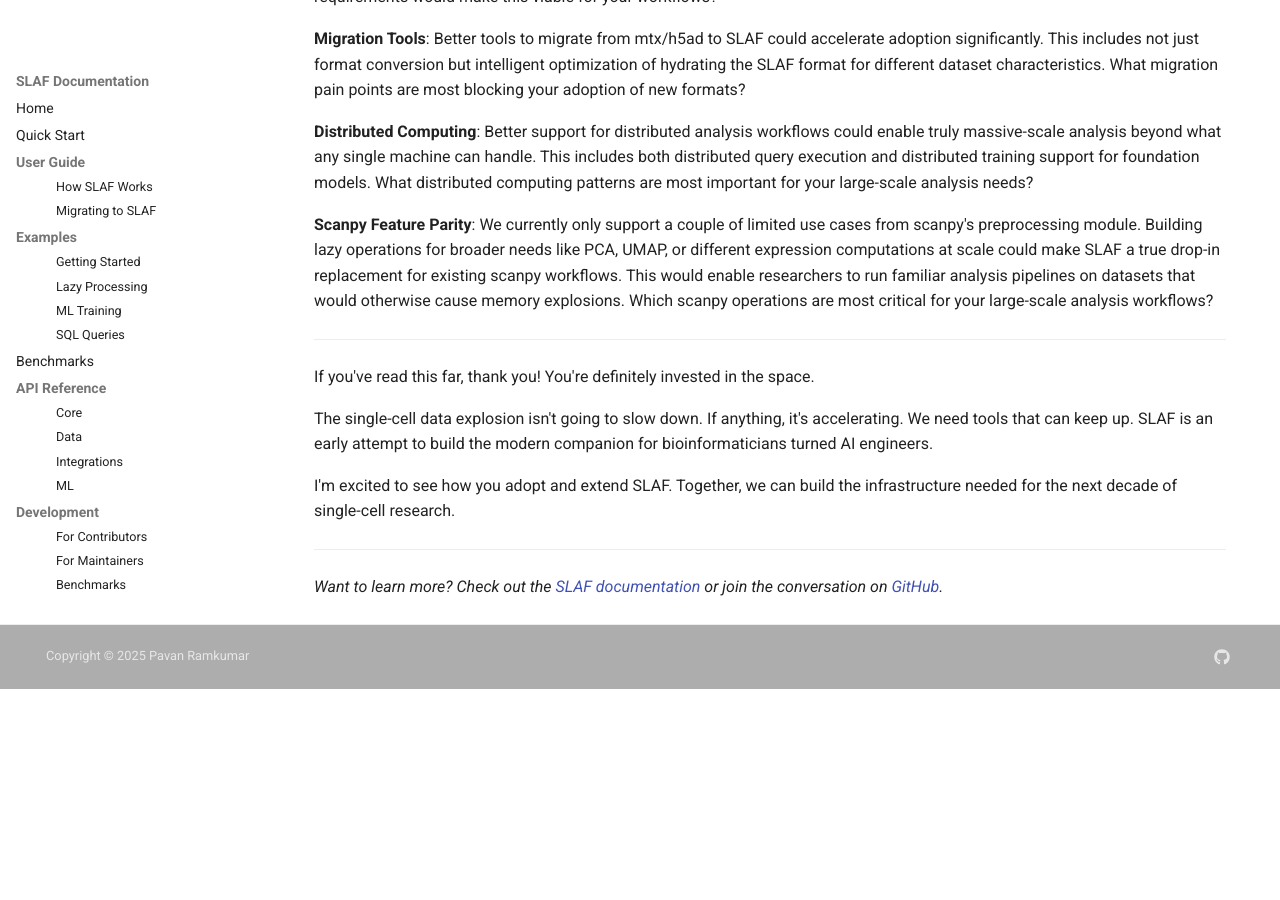
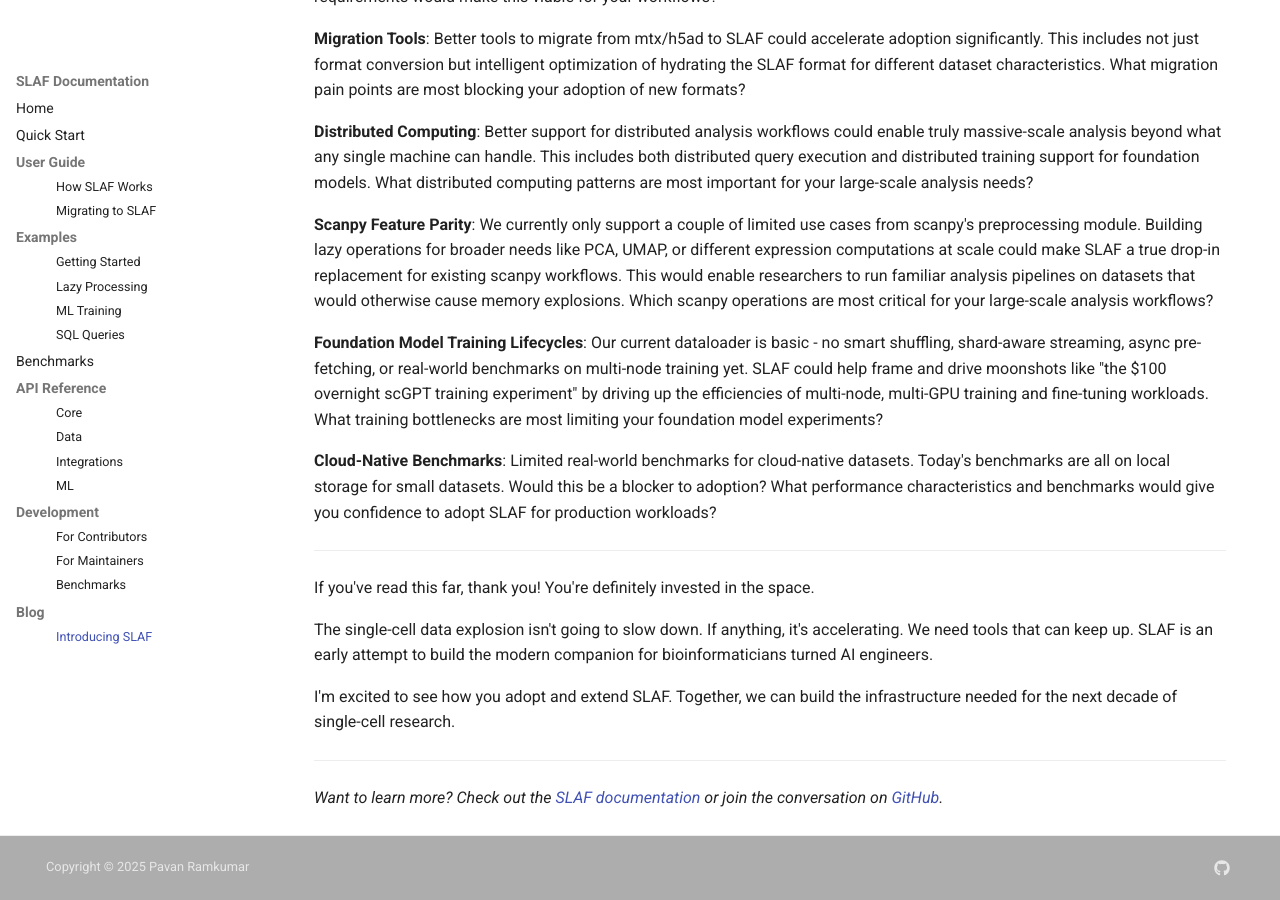
Before and after one commit to slaf-project/slaf, an MkDocs documentation site: the page built from docs/blog/introducing-slaf.md, in a window 1280 px wide and 900 px high, scrolled down 8413 px. Built offline with MkDocs 1.6.1 and Material for MkDocs 9.7.7, drawn with Linux system fonts in a browser that asks for light colours; comment, search, counter and statistics services are not loaded; before the commit the page ends 9102 px from its top, so only the background shows below that; part of the change alters nothing that is shown; some of the changed text lies outside the part shown.

Commit message:
more future work

```diff
--- a/docs/blog/introducing-slaf.md
+++ b/docs/blog/introducing-slaf.md
@@ -211,14 +211,14 @@ Traditional workflows: filtering, normalization, PCA, clustering. New AI-native
 
 SLAF is designed for the modern single-cell ecosystem facing scale challenges:
 
-| Persona                                  | Problem                                                                               | Current Reality                                                          | How SLAF Helps                                                                           |
-| ---------------------------------------- | ------------------------------------------------------------------------------------- | ------------------------------------------------------------------------ | ---------------------------------------------------------------------------------------- |
-| **Bioinformaticians**                    | OOM errors on 10M+ cell datasets, can't do self-service analysis                      | Need infrastructure engineers, wait weeks for provisioning               | Lazy evaluation eliminates OOM errors, enables 100M-cell analysis on laptop              |
-| **Foundation Model Builders**            | Spending more time on data engineering than model training, data transfer bottlenecks | Copy 500GB datasets to each node, experiments bottlenecked by throughput | Cloud-native streaming eliminates duplication, SQL queries enable efficient tokenization |
-| **Tech Leaders & Architects**            | Storage costs exploding, data multiplication problem                                  | 5 bioinformaticians × 500GB × 5 experiments = 12.5TB for 500GB data      | Zero-copy, query-in-place storage means one copy serves everyone                         |
-| **Tool Builders** (cellxgene developers) | Can't provide interactive experiences on massive datasets                             | Users wait minutes, need expensive infrastructure                        | Concurrent, cloud-scale access with high QPS, commodity web services                     |
-| **Atlas Builders** (CZI, etc.)           | Can't serve massive datasets to research community                                    | Datasets too large to download, expensive serving infrastructure         | Cloud-native, zero-copy storage enables global access without downloads                  |
-| **Data Integrators** (Elucidata, etc.)   | Complex data integration workflows don't scale                                        | Multiple data transfers, expensive compute for joins/aggregations        | SQL-native design enables complex integration with pushdown optimization                 |
+| Persona                                      | Problem                                                                               | Current Reality                                                          | How SLAF Helps                                                                           |
+| -------------------------------------------- | ------------------------------------------------------------------------------------- | ------------------------------------------------------------------------ | ---------------------------------------------------------------------------------------- |
+| **Bioinformaticians**                        | OOM errors on 10M+ cell datasets, can't do self-service analysis                      | Need infrastructure engineers, wait weeks for provisioning               | Lazy evaluation eliminates OOM errors, enables 100M-cell analysis on laptop              |
+| **Foundation Model Builders**                | Spending more time on data engineering than model training, data transfer bottlenecks | Copy 500GB datasets to each node, experiments bottlenecked by throughput | Cloud-native streaming eliminates duplication, SQL queries enable efficient tokenization |
+| **Tech Leaders & Architects**                | Storage costs exploding, data multiplication problem                                  | 5 bioinformaticians × 500GB × 5 experiments = 12.5TB for 500GB data      | Zero-copy, query-in-place storage means one copy serves everyone                         |
+| **Tool Builders** (cellxgene, LatchBio etc.) | Can't provide interactive experiences on massive datasets                             | Users wait minutes, need expensive infrastructure                        | Concurrent, cloud-scale access with high QPS, commodity web services                     |
+| **Atlas Builders** (CZI, etc.)               | Can't serve massive datasets to research community                                    | Datasets too large to download, expensive serving infrastructure         | Cloud-native, zero-copy storage enables global access without downloads                  |
+| **Data Integrators** (Elucidata, etc.)       | Complex data integration workflows don't scale                                        | Multiple data transfers, expensive compute for joins/aggregations        | SQL-native design enables complex integration with pushdown optimization                 |
 
 ## How SLAF Works
 
@@ -301,6 +301,10 @@ SLAF could go in several directions and I'd like to get feedback on which of the
 
 **Scanpy Feature Parity**: We currently only support a couple of limited use cases from scanpy's preprocessing module. Building lazy operations for broader needs like PCA, UMAP, or different expression computations at scale could make SLAF a true drop-in replacement for existing scanpy workflows. This would enable researchers to run familiar analysis pipelines on datasets that would otherwise cause memory explosions. Which scanpy operations are most critical for your large-scale analysis workflows?
 
+**Foundation Model Training Lifecycles**: Our current dataloader is basic - no smart shuffling, shard-aware streaming, async pre-fetching, or real-world benchmarks on multi-node training yet. SLAF could help frame and drive moonshots like "the $100 overnight scGPT training experiment" by driving up the efficiencies of multi-node, multi-GPU training and fine-tuning workloads. What training bottlenecks are most limiting your foundation model experiments?
+
+**Cloud-Native Benchmarks**: Limited real-world benchmarks for cloud-native datasets. Today's benchmarks are all on local storage for small datasets. Would this be a blocker to adoption? What performance characteristics and benchmarks would give you confidence to adopt SLAF for production workloads?
+
 ---
 
 If you've read this far, thank you! You're definitely invested in the space.
```
